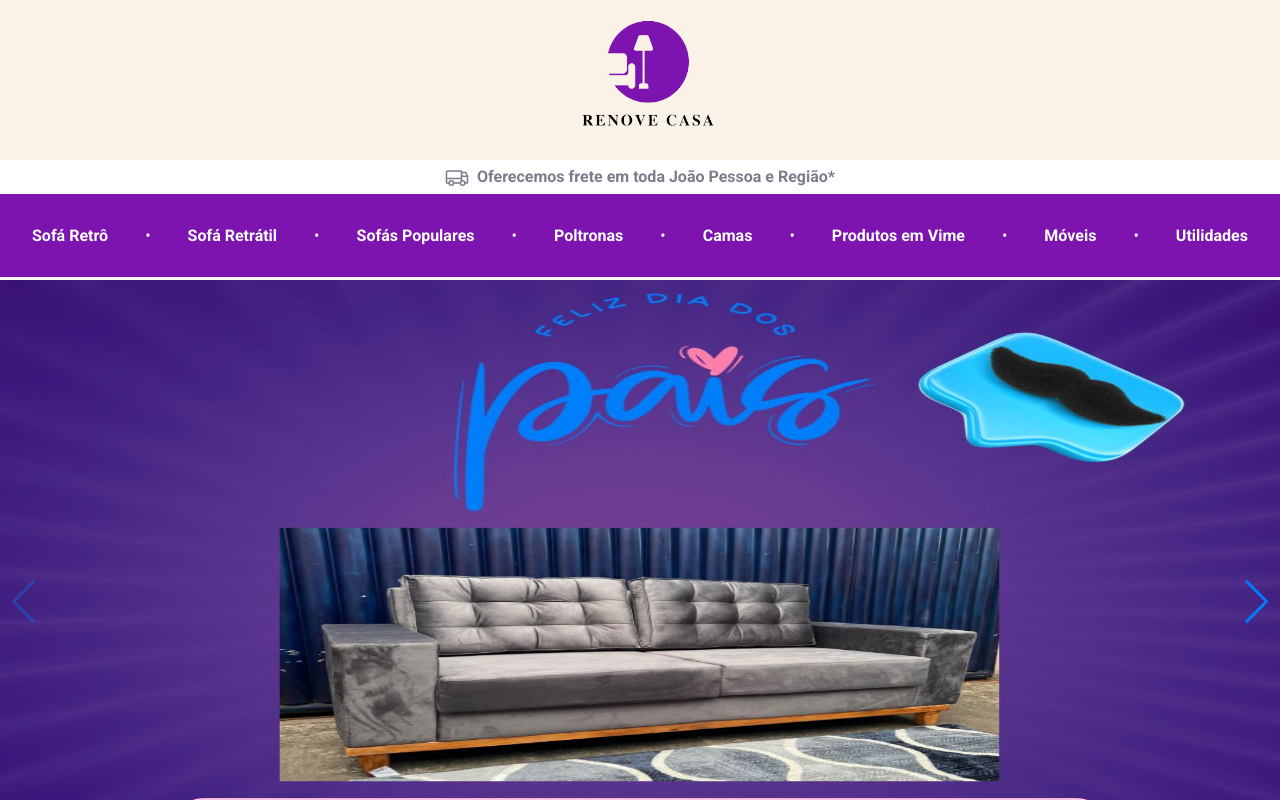
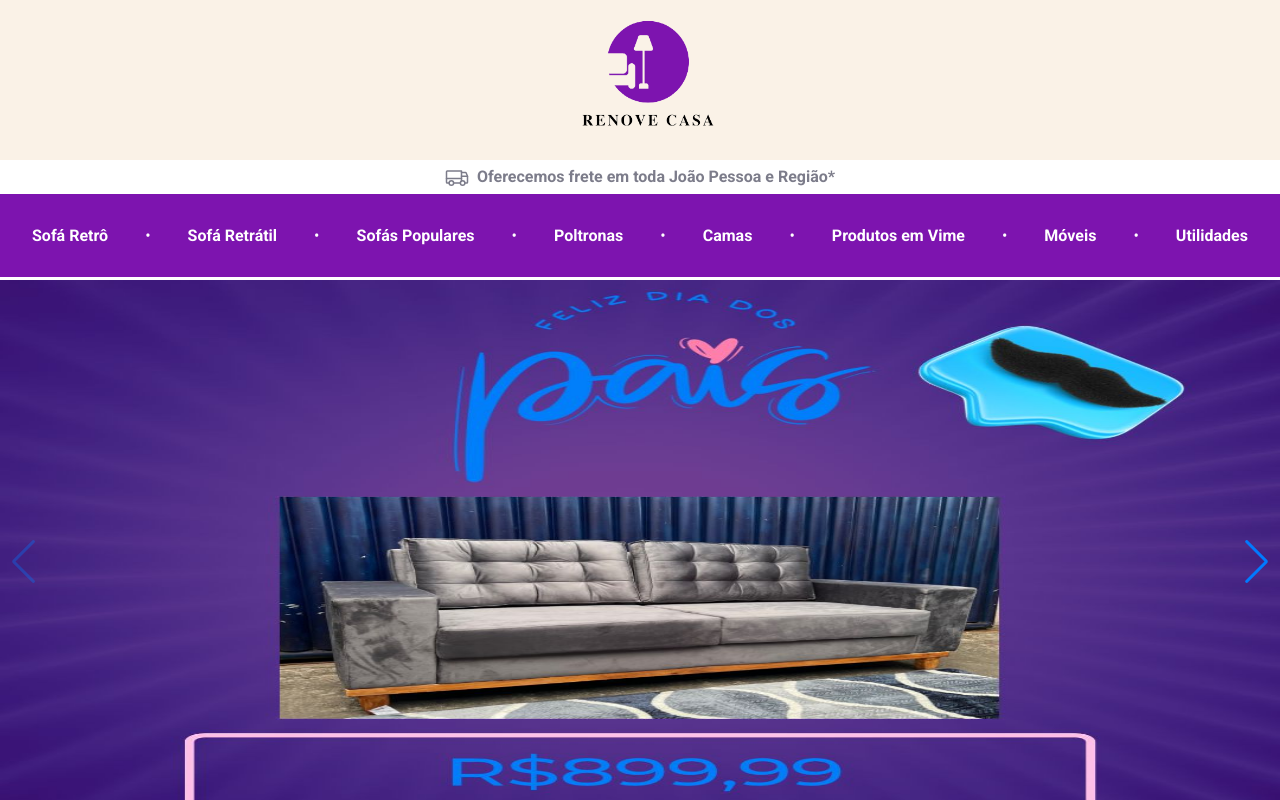
Before and after one commit to felipenobrg/renovecasajp, a React (Vite) app: page / in a window 1280 px wide. Shown: the top 800 px of the page. Built offline with nearby package versions, Linux system fonts and the light colour scheme; the HTML template or start-up script is replaced by a standard one.

Commit message:
fixing error

```diff
--- a/src/pages/Home/Components/Carousel/index.tsx
+++ b/src/pages/Home/Components/Carousel/index.tsx
@@ -11,7 +11,6 @@ import "swiper/css/navigation";
 import "swiper/css/pagination";
 import "swiper/css/scrollbar";
 import { Footer } from "../../../../components/Footer";
-import { useEffect } from "react";
 
 export function Carousel() {
 
--- a/src/pages/Home/Components/Carousel/styles.ts
+++ b/src/pages/Home/Components/Carousel/styles.ts
@@ -6,6 +6,6 @@ export const CarouselContainer = styled.div`
   z-index: 0;
   img {
     width: 100%;
-    height: 40rem;
+    height: 35rem;
   }
 `;
```
